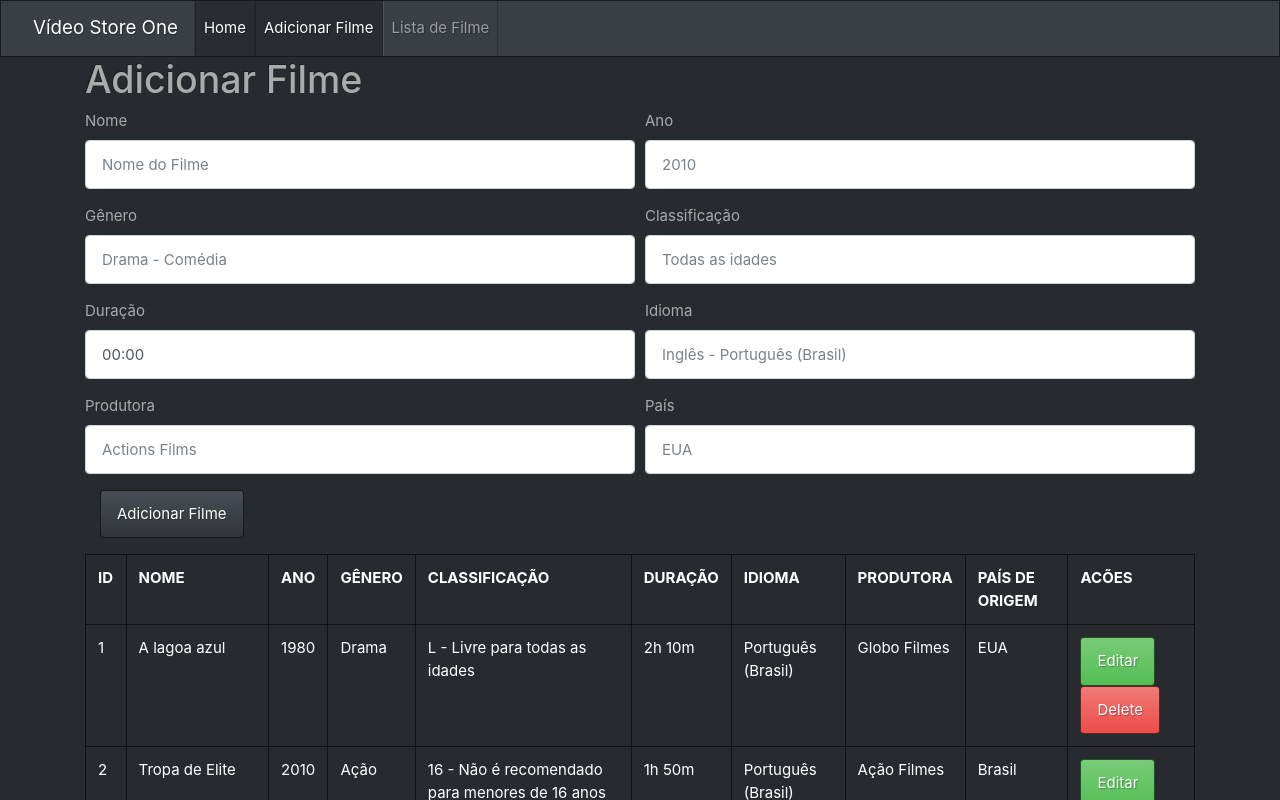
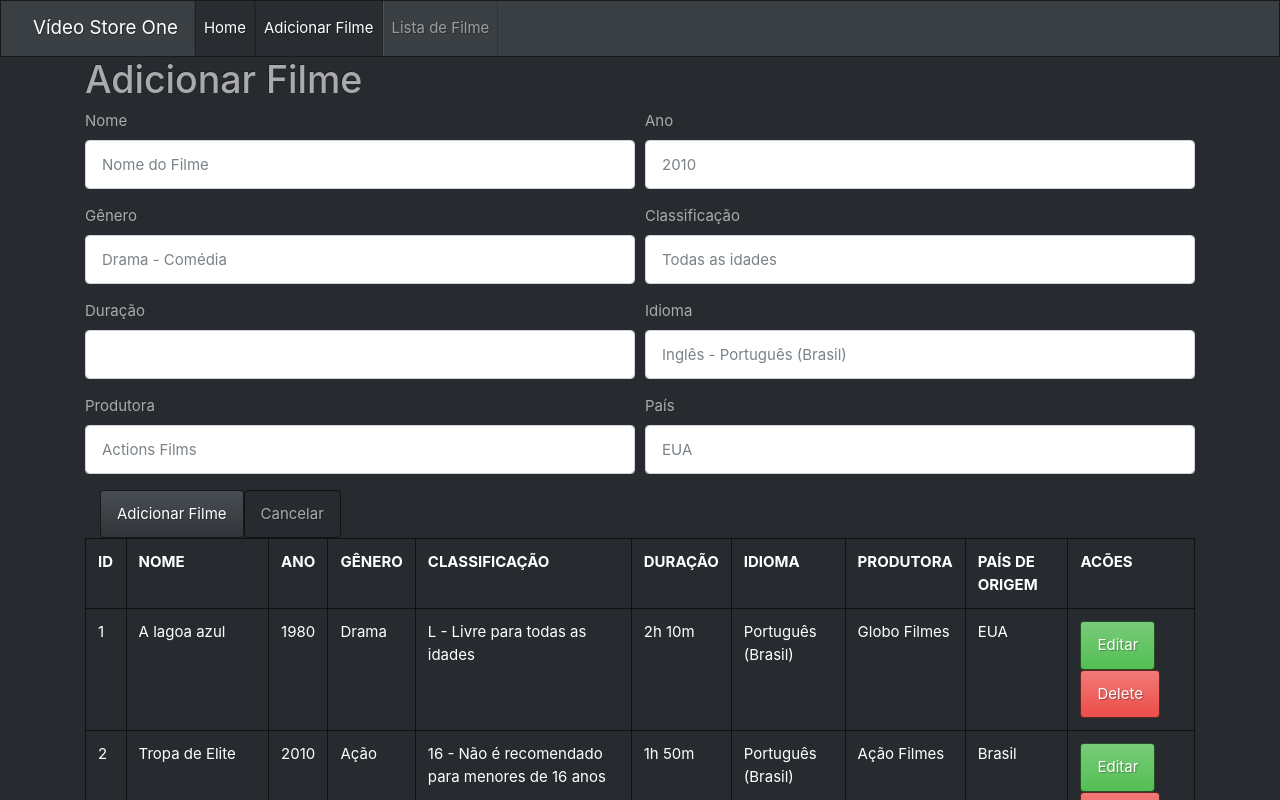
Before and after one commit to brunodantascg/store-video, an Angular app: page /addFilms in a window 1280 px wide. Shown: the top 800 px of the page. Built offline with nearby package versions, Linux system fonts and the light colour scheme; data requests are answered from the project's data file; sample sign-in values are in the browser's storage.

Commit message:
correções de form

```diff
--- a/src/app/app-routing.module.ts
+++ b/src/app/app-routing.module.ts
@@ -17,7 +17,7 @@ const routes: Routes = [
     children: [
       { path: 'homePage', component: HomePageComponent},
       { path: 'addFilms', component: AddFilmsComponent},
-      { path: 'edit', component: EditComponent},
+      { path: 'edit/:id', component: EditComponent},
       { path: 'listFilms', component: ListOfFilmsComponent}
     ],
     canActivate: [AuthGuard]
--- a/src/app/layout/add-films/add-films.component.html
+++ b/src/app/layout/add-films/add-films.component.html
@@ -1,57 +1,57 @@
 <div class="container">
     <h1>{{ titleAdd }}</h1>
     <div>
-        <form>
+        <form [formGroup]="form">
             <div class="form-row">
                 <div class="form-group col-md-6">
-                    <label for="formGroup1">Nome</label>
-                    <input type="text" class="form-control" id="name" placeholder="Nome do Filme">
+                    <label for="validationCustom01">Nome</label>
+                    <input type="text" class="form-control" id="nome" placeholder="Nome do Filme" formControlName="nome">
                 </div>
                 <div class="form-group col-md-6">
-                    <label for="formGroup1">Ano</label>
-                    <input type="text" class="form-control" id="ano" placeholder="2010">
+                    <label for="validationCustom01">Ano</label>
+                    <input type="text" class="form-control" id="ano" placeholder="2010" formControlName="ano">
                 </div>
             </div>
 
             <div class="form-row">
                 <div class="form-group col-md-6">
-                    <label for="formGroup1">Gênero</label>
-                    <input type="text" class="form-control" id="genero" placeholder="Drama - Comédia">
+                    <label for="validationCustom01">Gênero</label>
+                    <input type="text" class="form-control" id="genero" placeholder="Drama - Comédia" formControlName="genero">
                 </div>
                 <div class="form-group col-md-6">
-                    <label for="formGroup1">Classificação</label>
-                    <input type="text" class="form-control" id="classificacao" placeholder="Todas as idades">
+                    <label for="validationCustom01">Classificação</label>
+                    <input type="text" class="form-control" id="classificacao" placeholder="Todas as idades" formControlName="classificacao">
                 </div>
             </div>
 
             <div class="form-row">
                 <div class="form-group col-md-6">
-                    <label for="formGroup1">Duração</label>
-                    <input type="text" class="form-control" id="duracao" name="duracao" value="00:00" required>
+                    <label for="validationCustom01">Duração</label>
+                    <input type="text" class="form-control" id="duracao" name="duracao" value="00:00" required formControlName="duracao">
                 </div>
                 <div class="form-group col-md-6">
-                    <label for="formGroup1">Idioma</label>
-                    <input type="text" class="form-control" id="idioma" placeholder="Inglês - Português (Brasil)">
+                    <label for="validationCustom01">Idioma</label>
+                    <input type="text" class="form-control" id="idioma" placeholder="Inglês - Português (Brasil)" formControlName="idioma">
                 </div>
             </div>
 
             <div class="form-row">
                 <div class="form-group col-md-6">
-                    <label for="formGroup1">Produtora</label>
-                    <input type="text" class="form-control" id="produtora" placeholder="Actions Films">
+                    <label for="validationCustom01">Produtora</label>
+                    <input type="text" class="form-control" id="produtora" placeholder="Actions Films" formControlName="produtora">
                 </div>
                 <div class="form-group col-md-6">
-                    <label for="formGroup1">País</label>
-                    <input type="text" class="form-control" id="pais" placeholder="EUA">
+                    <label for="validationCustom01">País</label>
+                    <input type="text" class="form-control" id="pais" placeholder="EUA" formControlName="pais">
                 </div>
             </div>
-
+            <div>
+                <div class="col-sm-offset-2 col-sm-8">
+                    <button type = "submit"  (click) = "onSubmit()" class = "btn btn-primary">Adicionar Filme</button>
+                    <button type = "button"  (click) = "onCancel()" class = "btn btn-default">Cancelar</button>
+                </div>
+            </div>
           </form>
-    </div>
-    <div class="form-group">
-        <div class="col-sm-offset-2 col-sm-8">
-            <button (click) = "addFilms()" class = "btn btn-primary">Adicionar Filme</button>
-        </div>
     </div>
 
     <div>
@@ -79,8 +79,8 @@
                 <td>{{ films.produtora }}</td>
                 <td>{{ films.pais }}</td>
                 <td>
-                    <button (click) = "getFilms( )"  class="btn btn-success" routerLink="/edit">Editar</button>
-                    <button (click) = "delete()" class="btn btn-danger" title="delete film">Delete</button>
+                    <button  class="btn btn-success" routerLink="/edit/:id">Editar</button>
+                    <button  class="btn btn-danger" title="delete film">Delete</button>
                 </td>
             </tr>
         </table>
--- a/src/app/layout/add-films/add-films.component.ts
+++ b/src/app/layout/add-films/add-films.component.ts
@@ -1,5 +1,5 @@
 import { Component, OnInit } from '@angular/core';
-import { FormBuilder } from '@angular/forms';
+import { FormBuilder, FormGroup, Validators } from '@angular/forms';
 import { Films } from 'src/app/films';
 import { FilmsService } from 'src/app/films.service';
 
@@ -12,25 +12,42 @@ export class AddFilmsComponent implements OnInit {
 
   titleAdd = "Adicionar Filme";
 
+  form!: FormGroup;
+  submitted = false;
+
   film: Films[] = [];
 
-  constructor(private filmsService: FilmsService) { }
+  constructor(private filmsService: FilmsService, private fb: FormBuilder) { }
 
   ngOnInit() {
     this.filmsService.getList()
     .subscribe(dados => this.film = dados);
+
+    this.form = this.fb.group({
+      nome: [null, [Validators.required]],
+      ano: [null, [Validators.required]],
+      genero: [null, [Validators.required]],
+      classificacao: [null, [Validators.required]],
+      duracao: [null, [Validators.required]],
+      idioma: [null, [Validators.required]],
+      produtora: [null, [Validators.required]],
+      pais: [null, [Validators.required]]
+    });
   }
 
-  getFilms(): void {
-
+  onSubmit() {
+    this.submitted = true;
+    console.log(this.form.value);
+    if(this.form.valid){
+      console.log('submit')
+    }
   }
 
-  delete(): void {
-    // this.film = this.film.filter(h => h !== film);
-   // this.filmsService.deleteFilms(film.id).subscribe();
+  onCancel() {
+    this.submitted = false;
+    this.form.reset();
+    //console.log('onCancel')
   }
 
-  addFilms(): void {
 
-  }
 }
--- a/src/app/layout/list-of-films/list-of-films.component.ts
+++ b/src/app/layout/list-of-films/list-of-films.component.ts
@@ -35,7 +35,6 @@ export class ListOfFilmsComponent implements OnInit {
   ngOnInit() {
     this.filmsService.getList()
     .subscribe(dados => this.film = dados);
-
   }
 
   //getFilms(): void {
```
